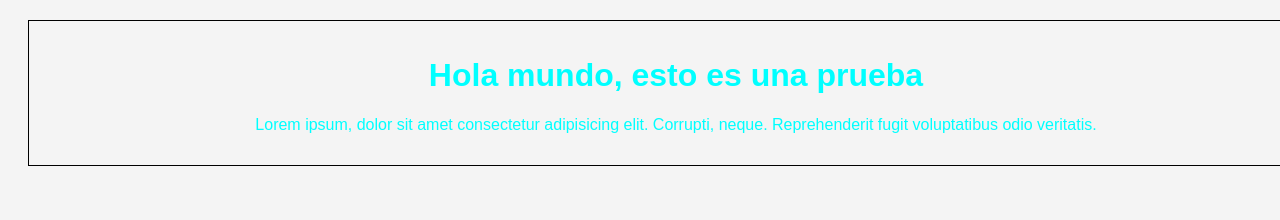
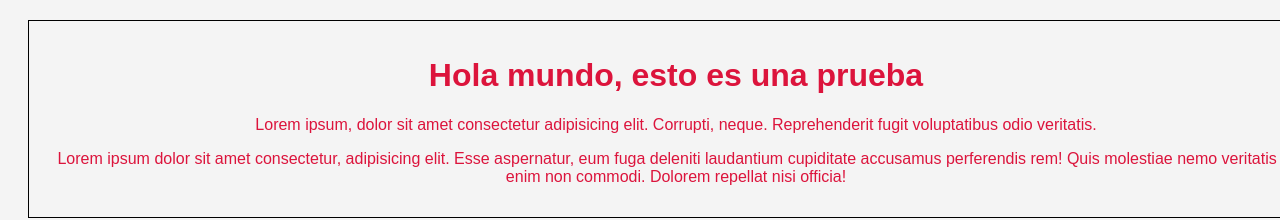
Before and after one commit to gabrielmaldonado164/test_git, a plain HTML site: page proyecto_prueba/index.html in a window 1280 px wide. Shown: the top 220 px of the page. Drawn offline with Linux system fonts and the light colour scheme.

Commit message:
Se agrego mas contenido en el layaout

```diff
--- a/proyecto_prueba/css/estilos.css
+++ b/proyecto_prueba/css/estilos.css
@@ -11,5 +11,5 @@ body{
     padding: 15px;
     color: #000;
     border: 1px solid #000;
-    color: aqua;
+    color: crimson;
 }
--- a/proyecto_prueba/index.html
+++ b/proyecto_prueba/index.html
@@ -11,6 +11,7 @@
     <div class="container">
         <h1>Hola mundo, esto es una prueba</h1>
         <p>Lorem ipsum, dolor sit amet consectetur adipisicing elit. Corrupti, neque. Reprehenderit fugit voluptatibus odio veritatis.</p>
+        <p>Lorem ipsum dolor sit amet consectetur, adipisicing elit. Esse aspernatur, eum fuga deleniti laudantium cupiditate accusamus perferendis rem! Quis molestiae nemo veritatis at enim non commodi. Dolorem repellat nisi officia!</p>
     </div>
 
 </body>
```
